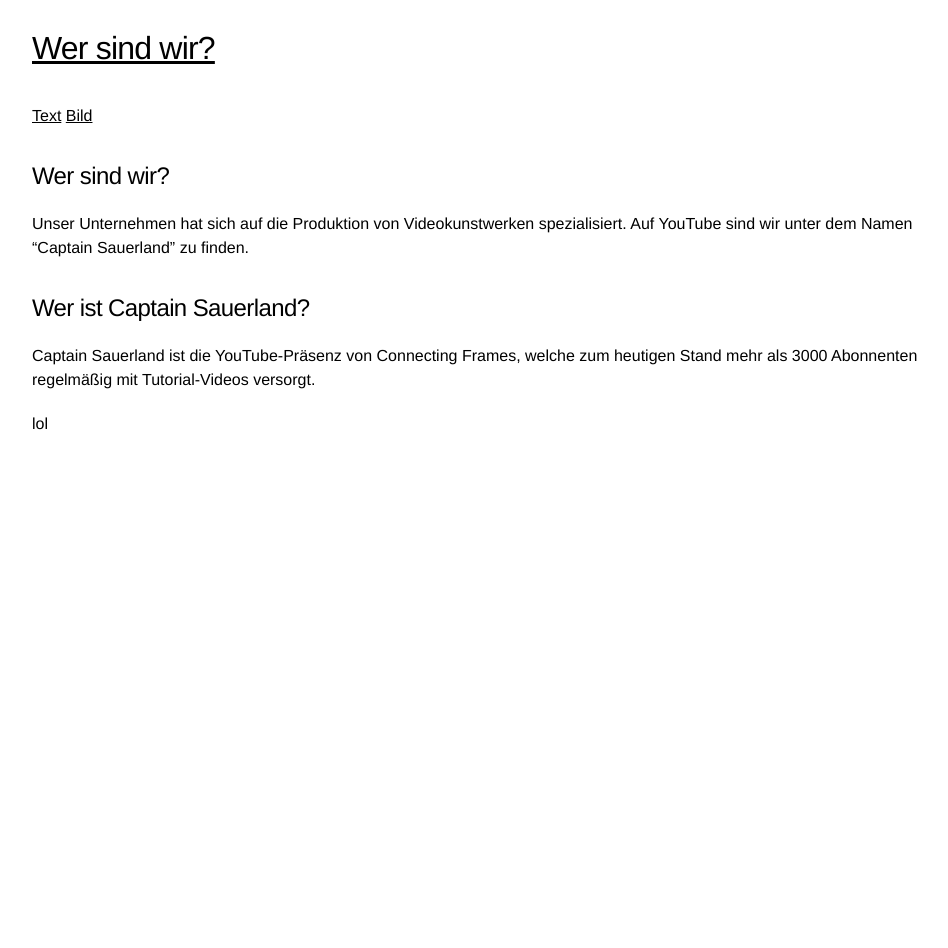
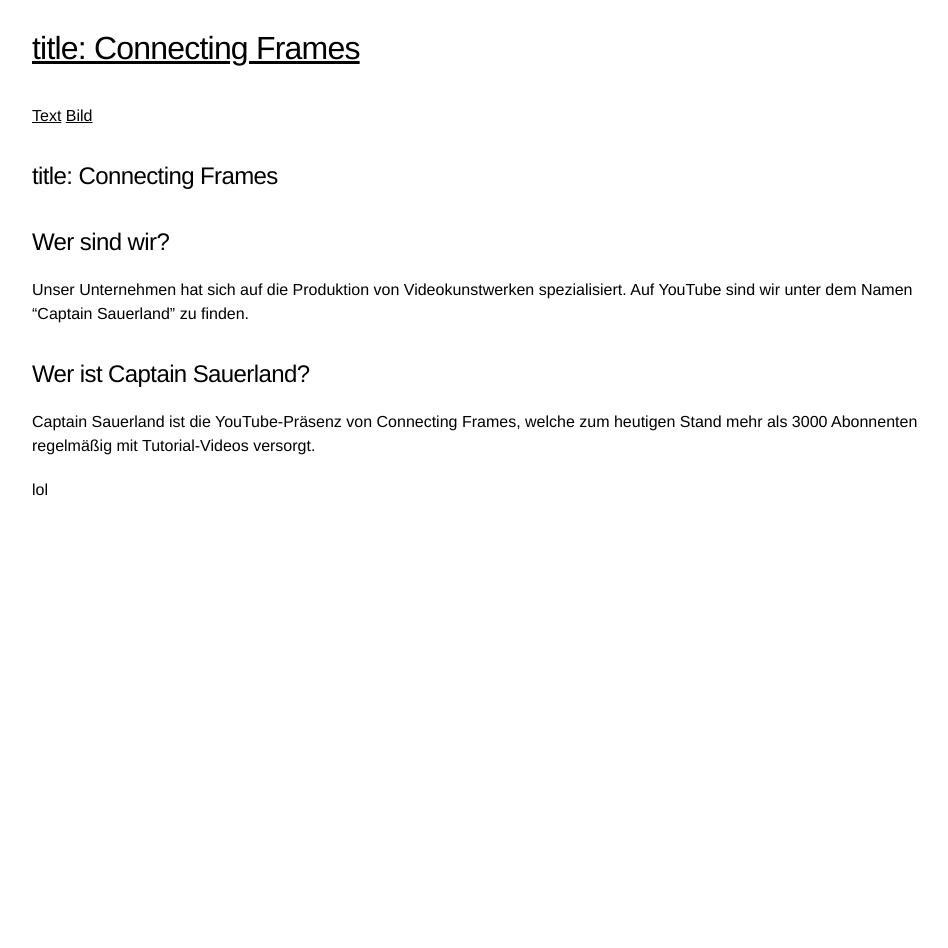
Before and after one commit to captainsauerland/captainsauerland.github.io, a Jekyll site: the page built from index.md, in a window 1280 px wide. Shown: the whole page, without its empty margins (146-1094 px from the left). Built offline with Jekyll 4.4.1, drawn with Linux system fonts in a browser that asks for light colours; our own code applies the rules of GitHub Pages for plain Markdown files.

Commit message:
Update index.md

```diff
--- a/index.md
+++ b/index.md
@@ -1,6 +1,7 @@
 ---
-title: >Connecting Frames<
 layout:  	default
+---
+title: Connecting Frames
 ---
 
 ## Wer sind wir?
```
